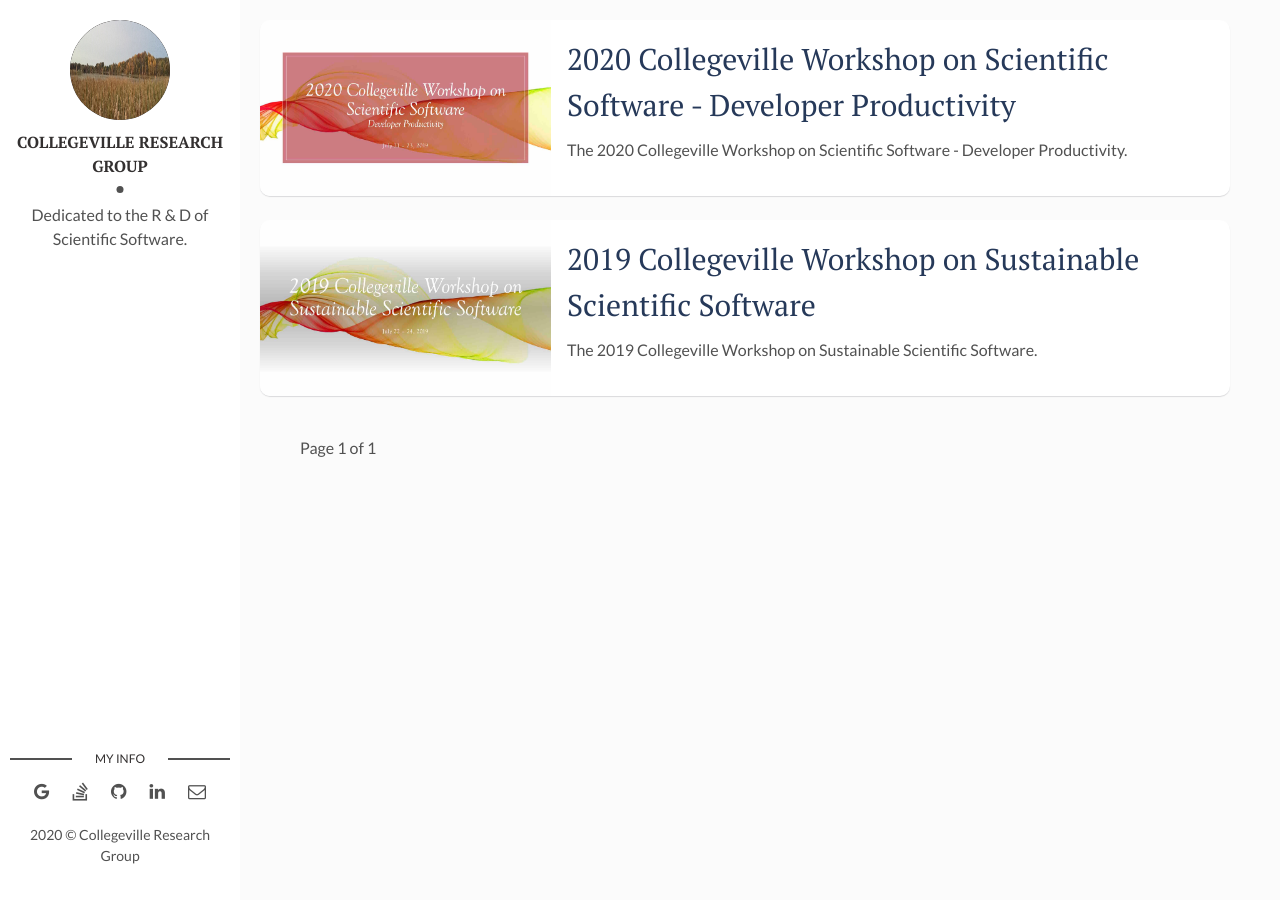
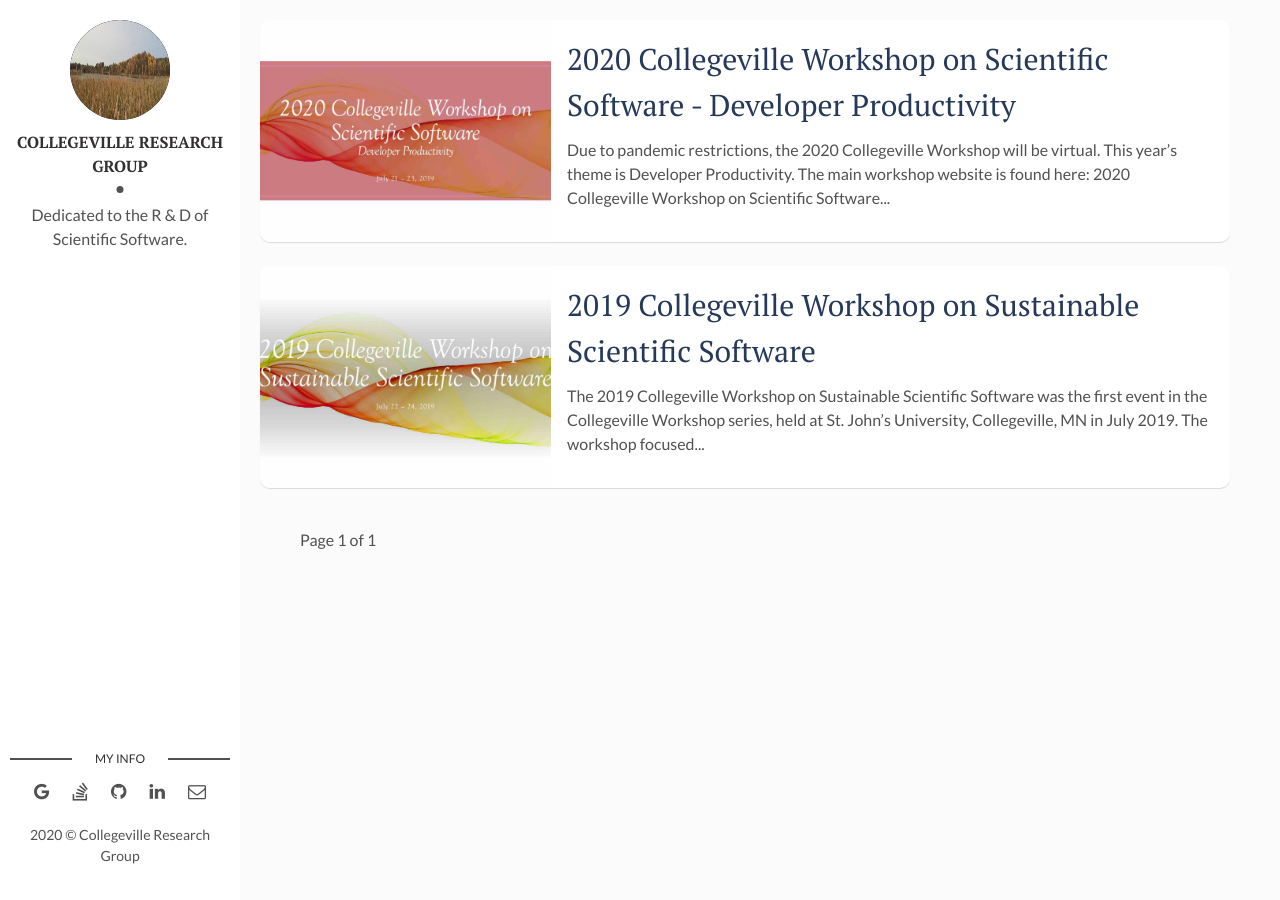
Before and after one commit to Collegeville/Workshops, a Jekyll site: the page built from index.html, in a window 1280 px wide. Built offline with Jekyll 4.4.1, drawn with Linux system fonts in a browser that asks for light colours; the list of posts is cut into pages by our own code.

Commit message:
Refine workshop text

```diff
--- a/_posts/2019-07-22-Collegeville2019.md
+++ b/_posts/2019-07-22-Collegeville2019.md
@@ -6,4 +6,6 @@ date: 2019-07-22
 img: CW19.jpg # Add image post (optional)
 tags: [Computational Science and Engineering, Research Methodologies] # add tag
 ---
-The [2019 Collegeville Workshop on Sustainable Scientific Software](https://collegeville.github.io/CW3S19/).
+The 2019 Collegeville Workshop on Sustainable Scientific Software was the first event in the Collegeville Workshop series, held at St. John's University, Collegeville, MN in July 2019. The workshop focused on characterizing scientific software sustainability, describing impediments to improved sustainability and identifying possible approaches to improving it.
+
+The main workshop website is here: [2019 Collegeville Workshop on Sustainable Scientific Software](https://collegeville.github.io/CW3S19/).
--- a/_posts/2020-07-21-Collegeville2020.md
+++ b/_posts/2020-07-21-Collegeville2020.md
@@ -6,4 +6,6 @@ date: 2019-07-22
 img: CW20.jpg # Add image post (optional)
 tags: [Computational Science and Engineering, Research Methodologies] # add tag
 ---
-The [2020 Collegeville Workshop on Scientific Software - Developer Productivity](https://collegeville.github.io/CW20/).
+Due to pandemic restrictions, the 2020 Collegeville Workshop will be virtual.  This year's theme is Developer Productivity.
+
+The main workshop website is found here: [2020 Collegeville Workshop on Scientific Software - Developer Productivity](https://collegeville.github.io/CW20/).
```
